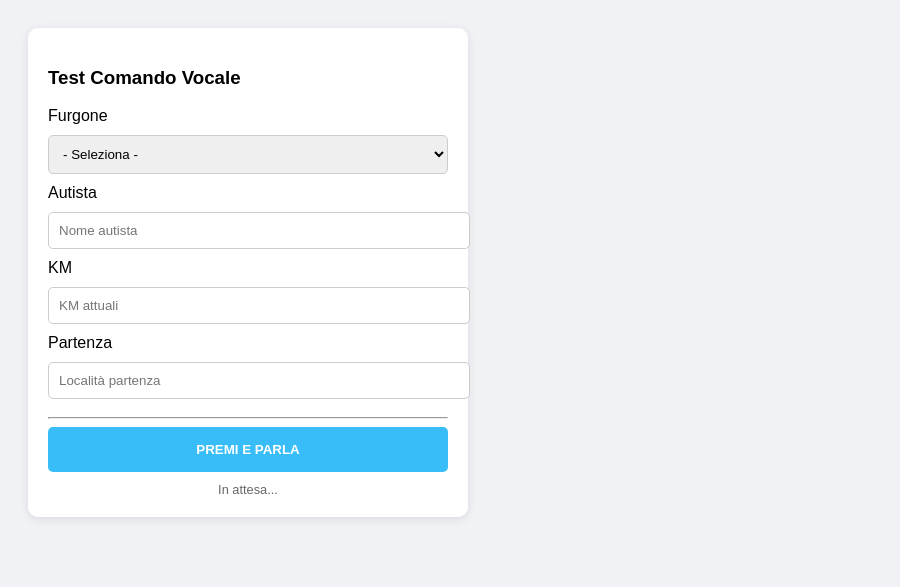
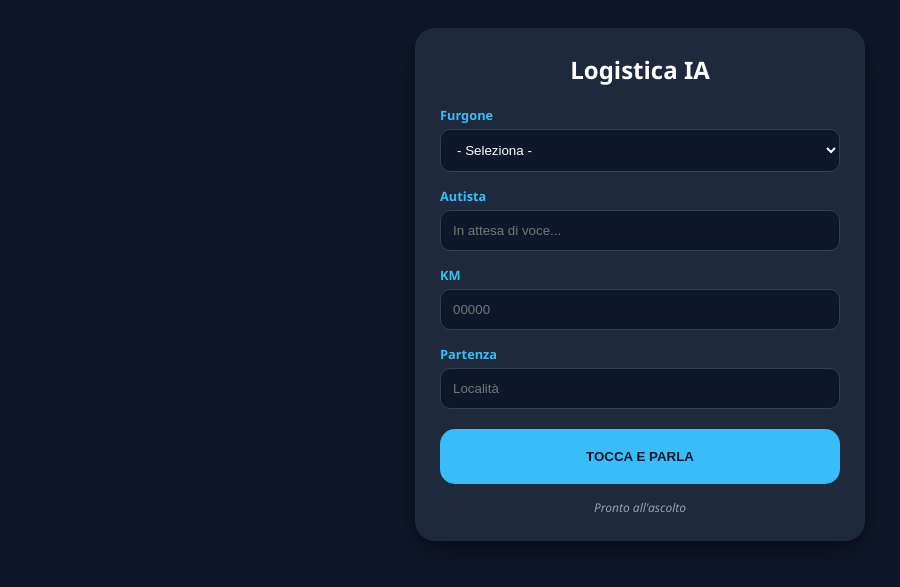
Before and after one commit to valerio121291/furgoni-uscite, a Flask app: page / in a window 1280 px wide. Shown: the top 587 px of the page, without its empty margins (0-900 px from the left). Run offline with Flask 3, Linux system fonts and the light colour scheme.

Commit message:
Update form.html

```diff
--- a/templates/form.html
+++ b/templates/form.html
@@ -2,20 +2,23 @@
 <html lang="it">
 <head>
     <meta charset="UTF-8">
+    <meta name="viewport" content="width=device-width, initial-scale=1.0">
     <title>Test IA Logistica</title>
     <style>
-        body { font-family: sans-serif; padding: 20px; background: #f0f2f5; }
-        .test-box { max-width: 400px; background: white; padding: 20px; border-radius: 10px; box-shadow: 0 2px 10px rgba(0,0,0,0.1); }
-        input, select { width: 100%; padding: 10px; margin: 10px 0; border: 1px solid #ccc; border-radius: 5px; }
-        .mic-btn { background: #38bdf8; border: none; padding: 15px; width: 100%; border-radius: 5px; cursor: pointer; color: white; font-weight: bold; }
-        .mic-btn.recording { background: #ef4444; }
-        #status { font-size: 0.8rem; color: #666; text-align: center; margin-top: 10px; }
+        body { font-family: 'Segoe UI', sans-serif; padding: 20px; background: #0f172a; color: white; }
+        .test-box { max-width: 400px; background: #1e293b; padding: 25px; border-radius: 20px; box-shadow: 0 10px 30px rgba(0,0,0,0.5); margin: auto; }
+        label { display: block; margin-top: 15px; color: #38bdf8; font-size: 0.8rem; font-weight: bold; }
+        input, select { width: 100%; padding: 12px; margin-top: 5px; border: 1px solid #334155; border-radius: 10px; background: #0f172a; color: white; box-sizing: border-box; }
+        .mic-btn { background: #38bdf8; border: none; padding: 20px; width: 100%; border-radius: 15px; cursor: pointer; color: #0f172a; font-weight: 900; margin-top: 20px; text-transform: uppercase; transition: 0.3s; }
+        .mic-btn.recording { background: #ef4444; animation: pulse 1.5s infinite; }
+        #status { font-size: 0.75rem; color: #94a3b8; text-align: center; margin-top: 15px; min-height: 1.2em; font-style: italic; }
+        @keyframes pulse { 0% { opacity: 1; } 50% { opacity: 0.5; } 100% { opacity: 1; } }
     </style>
 </head>
 <body>
 
 <div class="test-box">
-    <h3>Test Comando Vocale</h3>
+    <h2 style="text-align: center; margin-top: 0;">Logistica IA</h2>
 
     <label>Furgone</label>
     <select id="targa_select">
@@ -26,17 +29,16 @@
     </select>
 
     <label>Autista</label>
-    <input type="text" id="autista_input" placeholder="Nome autista">
+    <input type="text" id="autista_input" placeholder="In attesa di voce...">
 
     <label>KM</label>
-    <input type="number" id="km_input" placeholder="KM attuali">
+    <input type="number" id="km_input" placeholder="00000">
 
     <label>Partenza</label>
-    <input type="text" id="partenza_input" placeholder="Località partenza">
+    <input type="text" id="partenza_input" placeholder="Località">
 
-    <hr>
-    <button class="mic-btn" id="mic-btn">PREMI E PARLA</button>
-    <div id="status">In attesa...</div>
+    <button class="mic-btn" id="mic-btn">Tocca e Parla</button>
+    <div id="status">Pronto all'ascolto</div>
 </div>
 
 <script>
@@ -46,41 +48,67 @@
     if ('webkitSpeechRecognition' in window) {
         const recognition = new webkitSpeechRecognition();
         recognition.lang = 'it-IT';
+        recognition.continuous = false;
+        recognition.interimResults = true; // Permette di vedere il testo mentre parli
 
         micBtn.onclick = () => {
             recognition.start();
             micBtn.classList.add('recording');
-            status.innerText = "Ti sto ascoltando...";
+            status.innerText = "Ti ascolto...";
         };
 
         recognition.onresult = (event) => {
-            const testo = event.results[0][0].transcript;
+            let interimTranscript = '';
+            let finalTranscript = '';
+
+            for (let i = event.resultIndex; i < event.results.length; ++i) {
+                if (event.results[i].isFinal) {
+                    finalTranscript += event.results[i][0].transcript;
+                } else {
+                    interimTranscript += event.results[i][0].transcript;
+                }
+            }
+
+            // Mostra il testo provvisorio mentre parli per non farlo "sparire"
+            status.innerText = interimTranscript || finalTranscript;
+
+            if (finalTranscript) {
                 micBtn.classList.remove('recording');
-            status.innerText = "Analisi: " + testo;
+                status.innerText = "Analisi in corso: " + finalTranscript;
 
                 fetch('/elabora_voce', {
                     method: 'POST',
                     headers: {'Content-Type': 'application/json'},
-                body: JSON.stringify({testo: testo})
+                    body: JSON.stringify({testo: finalTranscript})
                 })
                 .then(res => res.json())
                 .then(data => {
+                    console.log("Dati ricevuti dall'IA:", data);
+
+                    // Riempimento campi con controllo nomi
                     if(data.targa) document.getElementById('targa_select').value = data.targa;
                     if(data.autista) document.getElementById('autista_input').value = data.autista;
                     if(data.km) document.getElementById('km_input').value = data.km;
                     if(data.partenza) document.getElementById('partenza_input').value = data.partenza;
-                status.innerText = "Dati inseriti!";
+
+                    status.innerText = "✅ Dati inseriti correttamente!";
                 })
                 .catch(err => {
-                status.innerText = "Errore durante l'analisi.";
+                    status.innerText = "❌ Errore di connessione.";
                     console.error(err);
                 });
+            }
         };
 
-        recognition.onerror = () => {
+        recognition.onerror = (event) => {
             micBtn.classList.remove('recording');
-            status.innerText = "Errore microfono.";
+            status.innerText = "Errore: " + event.error;
         };
+
+        recognition.onend = () => {
+            micBtn.classList.remove('recording');
+        };
+
     } else {
         status.innerText = "Browser non supportato (usa Chrome).";
     }
```
Lines whose indentation alone changed are shown as unchanged.
